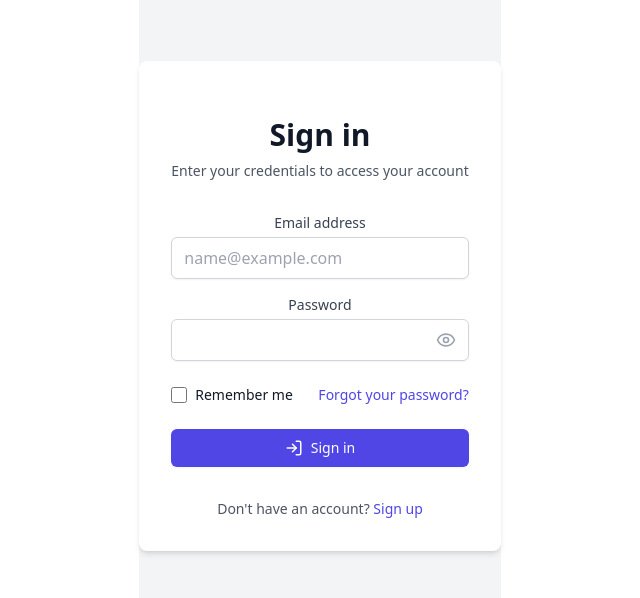
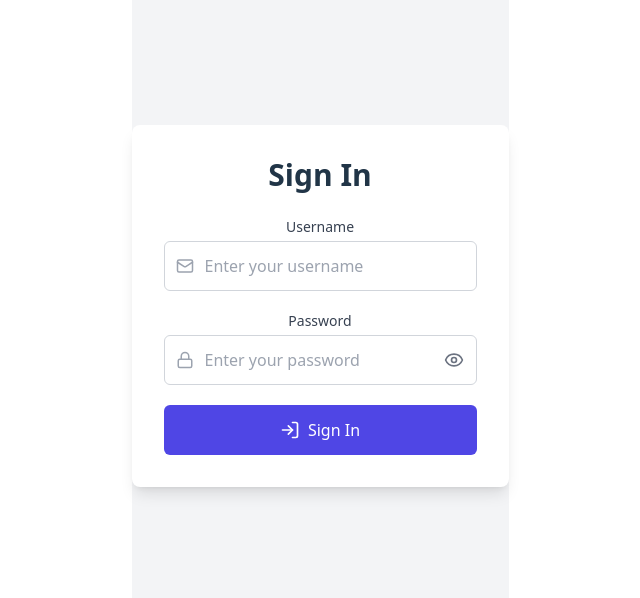
Before and after one commit to MininduThiranjaya/BMN_Technologies, a React (Vite) app in the folder admin/: page / in a window 1280 px wide. Shown: the part 126-724 px from the top of the page, without its empty margins (320-960 px from the left). Built offline with nearby package versions, Linux system fonts and the light colour scheme.

Commit message:
feat: create login page

```diff
--- a/admin/src/page/login.tsx
+++ b/admin/src/page/login.tsx
@@ -1,48 +1,66 @@
 import { useState } from "react";
-import { Eye, EyeOff, LogIn } from "lucide-react";
+import { LogIn, Mail, Lock, Eye, EyeOff } from "lucide-react";
+import axios from "axios";
 
 export default function LoginPage() {
-  const [email, setEmail] = useState("");
-  const [password, setPassword] = useState("");
+  const [formData, setFormData] = useState({ userName: "", password: "" });
+  const [errors, setErrors] = useState<{
+    userName?: string;
+    password?: string;
+  }>({});
   const [showPassword, setShowPassword] = useState(false);
-  const [error, setError] = useState("");
-  const [isLoading, setIsLoading] = useState(false);
-  const [isLoggedIn, setIsLoggedIn] = useState(false);
+  const [submitStatus, setSubmitStatus] = useState<
+    "idle" | "submitting" | "success" | "error"
+  >("idle");
+  const [loginSuccess, setLoginSuccess] = useState(false);
 
-  const handleSubmit = (e: any) => {
-    e.preventDefault();
-    setError("");
-    setIsLoading(true);
-
-    setTimeout(() => {
-      if (email === "user@example.com" && password === "password") {
-        setIsLoggedIn(true);
-      } else {
-        setError("Invalid email or password. Try user@example.com / password");
+  const handleChange = (e: React.ChangeEvent<HTMLInputElement>) => {
+    const { name, value } = e.target;
+    setFormData((prev) => ({ ...prev, [name]: value }));
+    if (errors[name as keyof typeof errors]) {
+      setErrors((prev) => ({ ...prev, [name]: "" }));
     }
-      setIsLoading(false);
-    }, 1000);
   };
 
-  const toggleShowPassword = () => {
-    setShowPassword(!showPassword);
+  const validate = () => {
+    const newErrors: typeof errors = {};
+    if (!formData.userName.trim()) newErrors.userName = "Username is required";
+    if (!formData.password.trim()) newErrors.password = "Password is required";
+    setErrors(newErrors);
+    return Object.keys(newErrors).length === 0;
   };
 
-  if (isLoggedIn) {
+  const handleSubmit = async (e: React.FormEvent) => {
+    e.preventDefault();
+    if (!validate()) return;
+
+    setSubmitStatus("submitting");
+    try {
+      const res = await axios.post("http://localhost:8080/api/login", formData);
+      if (res.data.success) {
+        setLoginSuccess(true);
+      } else {
+        setSubmitStatus("error");
+        setErrors({ password: "Invalid username or password" });
+      }
+    } catch (err) {
+      console.error(err);
+      setSubmitStatus("error");
+    } finally {
+      setSubmitStatus("idle");
+    }
+  };
+
+  if (loginSuccess) {
     return (
-      <div className="flex flex-col items-center justify-center min-h-screen bg-gray-100">
-        <div className="w-full max-w-md p-8 space-y-8 bg-white rounded-lg shadow-md">
-          <div className="text-center">
-            <h2 className="mt-6 text-3xl font-extrabold text-gray-900">
-              Welcome!
+      <div className="min-h-screen flex items-center justify-center bg-gray-100">
+        <div className="p-8 bg-white shadow-md rounded-lg text-center space-y-4">
+          <h2 className="text-3xl font-bold text-green-600">
+            Login Successful
           </h2>
-            <p className="mt-2 text-gray-600">
-              You have successfully logged in.
-            </p>
-          </div>
           <button
-            onClick={() => setIsLoggedIn(false)}
-            className="w-full flex justify-center py-2 px-4 border border-transparent rounded-md shadow-sm text-sm font-medium text-white bg-indigo-600 hover:bg-indigo-700 focus:outline-none focus:ring-2 focus:ring-offset-2 focus:ring-indigo-500"
+            onClick={() => setLoginSuccess(false)}
+            className="px-4 py-2 bg-indigo-600 text-white rounded-md hover:bg-indigo-700"
           >
             Log Out
           </button>
@@ -52,129 +70,99 @@ export default function LoginPage() {
   }
 
   return (
-    <div className="flex flex-col items-center justify-center min-h-screen bg-gray-100">
-      <div className="w-full max-w-md p-8 space-y-8 bg-white rounded-lg shadow-md">
-        <div className="text-center">
-          <h2 className="mt-6 text-3xl font-extrabold text-gray-900">
-            Sign in
-          </h2>
-          <p className="mt-2 text-sm text-gray-600">
-            Enter your credentials to access your account
-          </p>
-        </div>
-
-        <div className="mt-8 space-y-6">
-          {error && (
-            <div className="p-3 bg-red-50 text-red-700 rounded-md text-sm">
-              {error}
-            </div>
-          )}
-
-          <div className="space-y-4">
+    <div className="min-h-screen flex items-center justify-center bg-gray-100">
+      <div className="max-w-md w-full bg-white p-8 shadow-lg rounded-lg">
+        <h2 className="text-3xl font-bold text-center mb-6">Sign In</h2>
+        <form onSubmit={handleSubmit} className="space-y-5">
           <div>
             <label
-                htmlFor="email"
-                className="block text-sm font-medium text-gray-700"
+              htmlFor="userName"
+              className="block text-sm font-medium text-gray-700 mb-1"
             >
-                Email address
+              Username
             </label>
-              <div className="mt-1">
+            <div className="relative">
+              <div className="absolute inset-y-0 left-0 pl-3 flex items-center pointer-events-none">
+                <Mail size={18} className="text-gray-400" />
+              </div>
               <input
-                  id="email"
-                  name="email"
-                  type="email"
-                  autoComplete="email"
-                  required
-                  value={email}
-                  onChange={(e) => setEmail(e.target.value)}
-                  placeholder="name@example.com"
-                  className="w-full px-3 py-2 border border-gray-300 rounded-md shadow-sm placeholder-gray-400 focus:outline-none focus:ring-indigo-500 focus:border-indigo-500"
+                id="userName"
+                name="userName"
+                value={formData.userName}
+                onChange={handleChange}
+                className={`pl-10 w-full p-3 border ${
+                  errors.userName ? "border-red-500" : "border-gray-300"
+                } rounded-md focus:ring-indigo-500 focus:outline-none`}
+                placeholder="Enter your username"
               />
             </div>
+            {errors.userName && (
+              <p className="text-red-500 text-sm mt-1">{errors.userName}</p>
+            )}
           </div>
 
           <div>
             <label
               htmlFor="password"
-                className="block text-sm font-medium text-gray-700"
+              className="block text-sm font-medium text-gray-700 mb-1"
             >
               Password
             </label>
-              <div className="mt-1 relative">
+            <div className="relative">
+              <div className="absolute inset-y-0 left-0 pl-3 flex items-center pointer-events-none">
+                <Lock size={18} className="text-gray-400" />
+              </div>
               <input
                 id="password"
                 name="password"
                 type={showPassword ? "text" : "password"}
-                  autoComplete="current-password"
-                  required
-                  value={password}
-                  onChange={(e) => setPassword(e.target.value)}
-                  className="w-full px-3 py-2 border border-gray-300 rounded-md shadow-sm placeholder-gray-400 focus:outline-none focus:ring-indigo-500 focus:border-indigo-500"
+                value={formData.password}
+                onChange={handleChange}
+                className={`pl-10 pr-10 w-full p-3 border ${
+                  errors.password ? "border-red-500" : "border-gray-300"
+                } rounded-md focus:ring-indigo-500 focus:outline-none`}
+                placeholder="Enter your password"
               />
               <button
                 type="button"
-                  onClick={toggleShowPassword}
-                  className="absolute inset-y-0 right-0 pr-3 flex items-center text-gray-400 hover:text-gray-500"
+                onClick={() => setShowPassword((prev) => !prev)}
+                className="absolute inset-y-0 right-0 pr-3 flex items-center text-gray-500"
               >
                 {showPassword ? <EyeOff size={20} /> : <Eye size={20} />}
               </button>
             </div>
-            </div>
+            {errors.password && (
+              <p className="text-red-500 text-sm mt-1">{errors.password}</p>
+            )}
           </div>
 
-          <div className="flex items-center justify-between">
-            <div className="flex items-center">
-              <input
-                id="remember-me"
-                name="remember-me"
-                type="checkbox"
-                className="h-4 w-4 text-indigo-600 focus:ring-indigo-500 border-gray-300 rounded"
+          <button
+            type="submit"
+            disabled={submitStatus === "submitting"}
+            className="w-full flex justify-center items-center py-3 px-4 bg-indigo-600 text-white rounded-md hover:bg-indigo-700 transition"
+          >
+            {submitStatus === "submitting" ? (
+              <svg className="animate-spin h-5 w-5 mr-2" viewBox="0 0 24 24">
+                <circle
+                  className="opacity-25"
+                  cx="12"
+                  cy="12"
+                  r="10"
+                  stroke="currentColor"
+                  strokeWidth="4"
                 />
-              <label
-                htmlFor="remember-me"
-                className="ml-2 block text-sm text-gray-900"
-              >
-                Remember me
-              </label>
-            </div>
-
-            <div className="text-sm">
-              <a
-                href="#"
-                className="font-medium text-indigo-600 hover:text-indigo-500"
-              >
-                Forgot your password?
-              </a>
-            </div>
-          </div>
-
-          <div>
-            <button
-              onClick={handleSubmit}
-              disabled={isLoading}
-              className="w-full flex justify-center items-center py-2 px-4 border border-transparent rounded-md shadow-sm text-sm font-medium text-white bg-indigo-600 hover:bg-indigo-700 focus:outline-none focus:ring-2 focus:ring-offset-2 focus:ring-indigo-500 disabled:bg-indigo-400"
-            >
-              {isLoading ? (
-                <span className="mr-2">Signing in...</span>
+                <path
+                  className="opacity-75"
+                  fill="currentColor"
+                  d="M4 12a8 8 0 018-8V0C5.373 0 0 5.373 0 12h4z"
+                />
+              </svg>
             ) : (
-                <>
-                  <LogIn size={18} className="mr-2" />
-                  Sign in
-                </>
+              <LogIn size={20} className="mr-2" />
             )}
+            Sign In
           </button>
-          </div>
-        </div>
-
-        <p className="mt-4 text-center text-sm text-gray-600">
-          Don't have an account?{" "}
-          <a
-            href="#"
-            className="font-medium text-indigo-600 hover:text-indigo-500"
-          >
-            Sign up
-          </a>
-        </p>
+        </form>
       </div>
     </div>
   );
```
Lines whose indentation alone changed are shown as unchanged.
